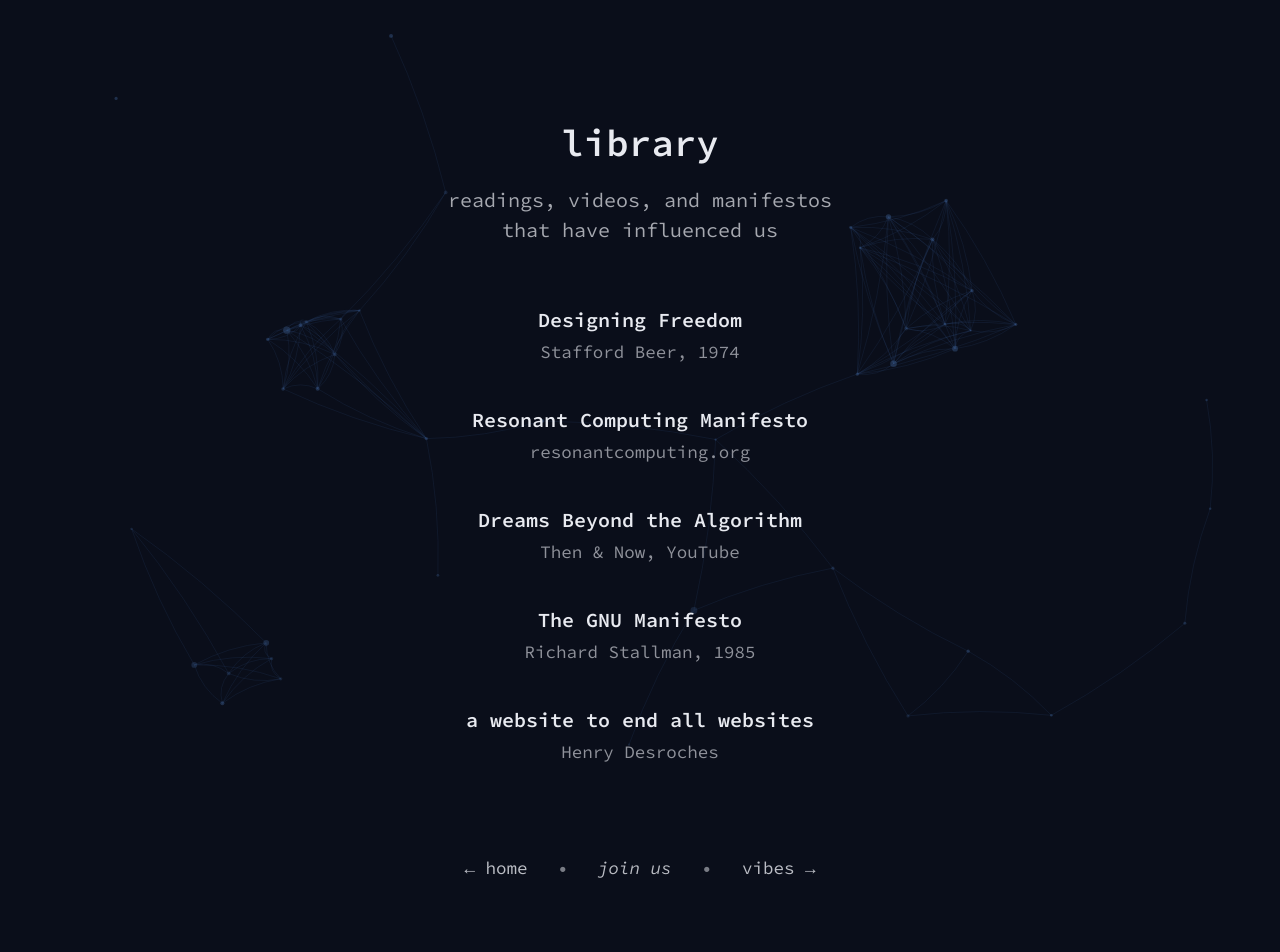
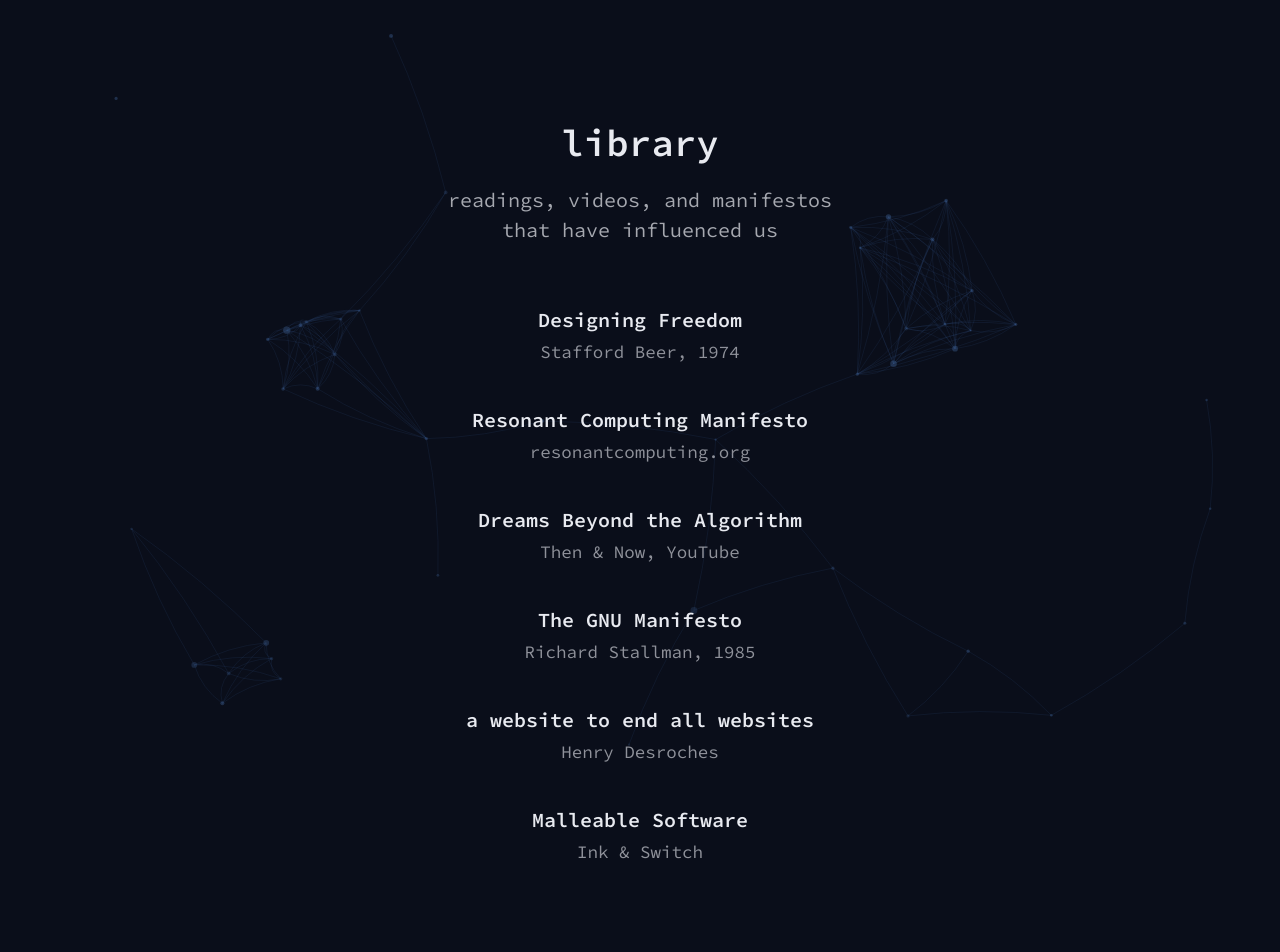
Before and after one commit to EternalRecursion121/idealists-site, a SvelteKit app: page /library in a window 1280 px wide. Shown: the top 952 px of the page. Built offline with nearby package versions, Linux system fonts and the light colour scheme.

Commit message:
add malleable software to library

```diff
--- a/src/routes/library/+page.svelte
+++ b/src/routes/library/+page.svelte
@@ -44,6 +44,12 @@
                     <p class="text-sm opacity-60 mb-2">Henry Desroches</p>
                 </a>
             </li>
+            <li>
+                <a href="https://www.inkandswitch.com/essay/malleable-software/" target="_blank" rel="noopener" class="block group">
+                    <h2 class="font-semibold mb-1 group-hover:opacity-70">Malleable Software</h2>
+                    <p class="text-sm opacity-60 mb-2">Ink & Switch</p>
+                </a>
+            </li>
         </ul>
     </section>
 
```
